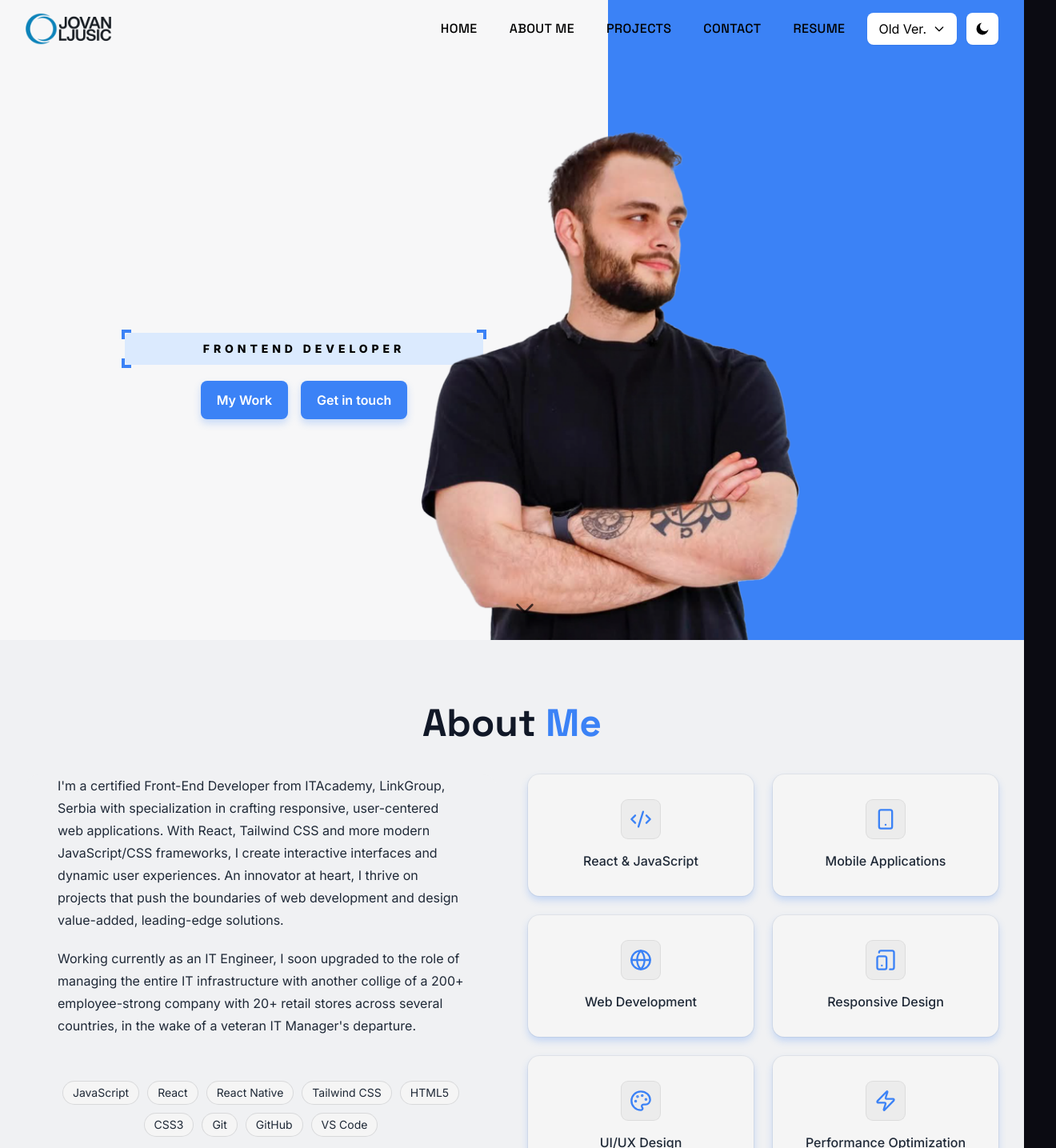
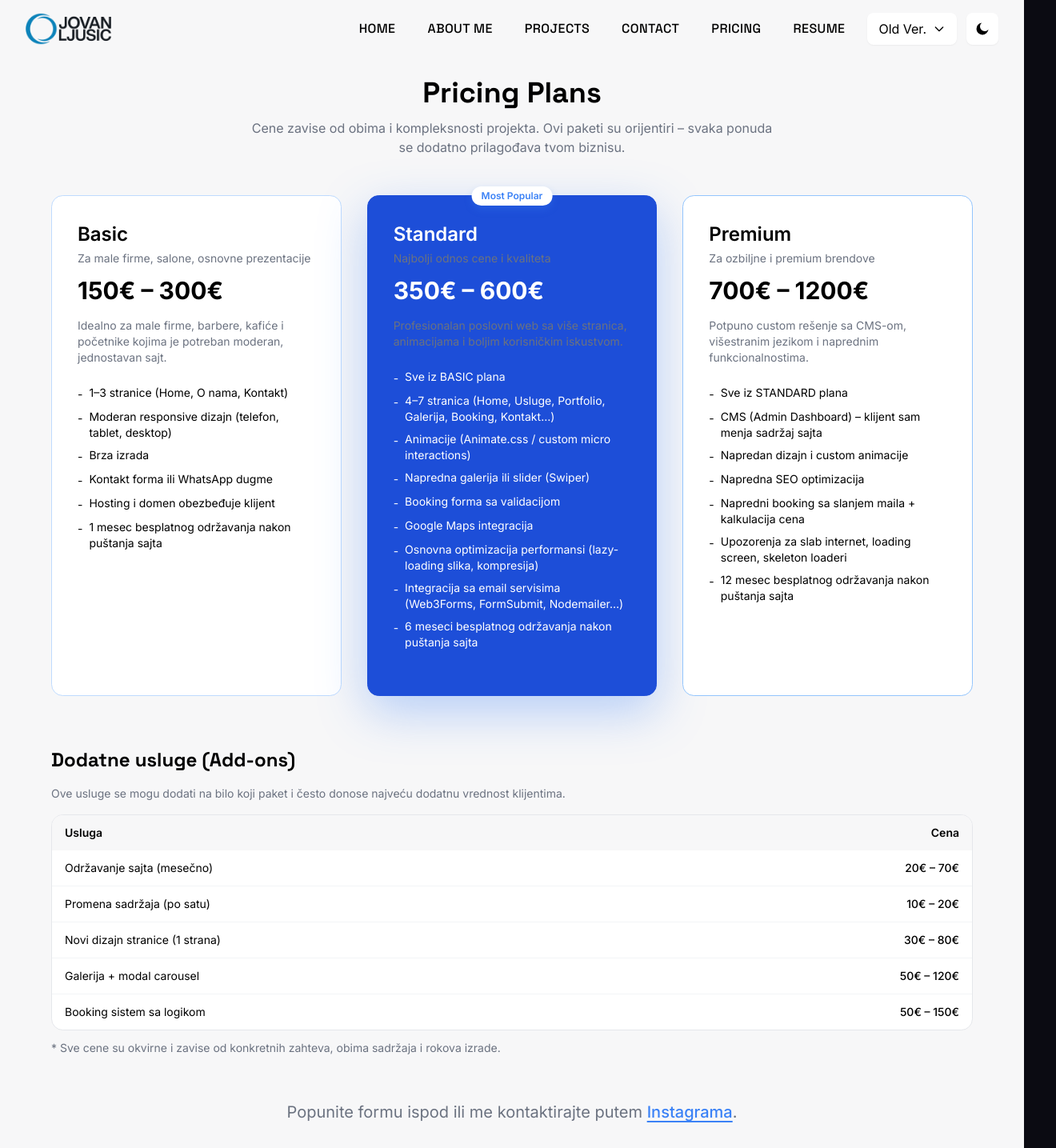
Before and after one commit to therealyhn/v2portfolio, a React (Vite) app: page /pricing in a window 1280 px wide. Shown: the top 1435 px of the page at 80% size, 1320 px wide, since content can reach past the window. Built offline with nearby package versions, Linux system fonts and the light colour scheme.

Commit message:
pricing page

```diff
--- a/package.json
+++ b/package.json
@@ -13,7 +13,8 @@
     "animate.css": "^4.1.1",
     "lucide-react": "^0.542.0",
     "react": "^19.1.1",
-    "react-dom": "^19.1.1"
+    "react-dom": "^19.1.1",
+    "react-router-dom": "^7.10.0"
   },
   "devDependencies": {
     "@eslint/js": "^9.33.0",
--- a/src/App.jsx
+++ b/src/App.jsx
@@ -1,25 +1,55 @@
+// src/App.jsx
+import { Suspense, lazy } from "react";
+import { Routes, Route } from "react-router-dom";
+
 import Navbar from "./sections/Navbar";
 import Home from "./sections/Home";
-import { Suspense } from "react";
-import { lazy } from "react";
 
 const About = lazy(() => import("./sections/About"));
 const Projects = lazy(() => import("./sections/Projects"));
 const Contact = lazy(() => import("./sections/Contact"));
+const Pricing = lazy(() => import("./sections/Pricing"));
 const Footer = lazy(() => import("./sections/Footer"));
 
 export default function App() {
   return (
-    <div className="font-sans">
+    <div>
       <Navbar />
-      <Home />
 
-      {/* Lazy load sekcija */}
-      <Suspense fallback={<div className="text-center py-20 text-gray-400">Loading...</div>}>
-        <About />
-        <Projects />
-        <Contact />
-        <Footer />
+      <Suspense
+        fallback={
+          <div className="text-center py-20 text-gray-400 dark:text-white/60">
+            Loading…
+          </div>
+        }
+      >
+        <Routes>
+          {/* Glavna single-page ruta */}
+          <Route
+            path="/"
+            element={
+              <>
+                <Home />
+                <About />
+                <Projects />
+                <Contact />
+                <Footer />
+              </>
+            }
+          />
+
+          {/* Posebna stranica samo za cenovnik */}
+          <Route
+            path="/pricing"
+            element={
+              <>
+                <Pricing />
+                <Contact />
+                <Footer />
+              </>
+            }
+          />
+        </Routes>
       </Suspense>
     </div>
   );
--- /dev/null
+++ b/src/components/data/priceData.js
@@ -0,0 +1,63 @@
+export const pricingPlans = [
+    {
+      name: "Basic",
+      color: "border-brand-200 bg-white dark:bg-surface-2",
+      priceRange: "150€ – 300€",
+      badge: "Za male firme, salone, osnovne prezentacije",
+      description:
+        "Idealno za male firme, barbere, kafiće i početnike kojima je potreban moderan, jednostavan sajt.",
+      features: [
+        "1–3 stranice (Home, O nama, Kontakt)",
+        "Moderan responsive dizajn (telefon, tablet, desktop)",
+        "Brza izrada",
+        "Kontakt forma ili WhatsApp dugme",
+        "Hosting i domen obezbeđuje klijent",
+        "1 mesec besplatnog održavanja nakon puštanja sajta",
+      ],
+    },
+    {
+      name: "Standard",
+      color: "border-brand-700 bg-brand-700 text-white shadow-glow",
+      priceRange: "350€ – 600€",
+      badge: "Najbolji odnos cene i kvaliteta",
+      popular: true,
+      description:
+        "Profesionalan poslovni web sa više stranica, animacijama i boljim korisničkim iskustvom.",
+      features: [
+        "Sve iz BASIC plana",
+        "4–7 stranica (Home, Usluge, Portfolio, Galerija, Booking, Kontakt…)",
+        "Animacije (Animate.css / custom micro interactions)",
+        "Napredna galerija ili slider (Swiper)",
+        "Booking forma sa validacijom",
+        "Google Maps integracija",
+        "Osnovna optimizacija performansi (lazy-loading slika, kompresija)",
+        "Integracija sa email servisima (Web3Forms, FormSubmit, Nodemailer…)",
+        "6 meseci besplatnog održavanja nakon puštanja sajta",
+      ],
+    },
+    {
+      name: "Premium",
+      color: "border-brand-300 bg-white dark:bg-surface-2",
+      priceRange: "700€ – 1200€",
+      badge: "Za ozbiljne i premium brendove",
+      description:
+        "Potpuno custom rešenje sa CMS-om, višestranim jezikom i naprednim funkcionalnostima.",
+      features: [
+        "Sve iz STANDARD plana",
+        "CMS (Admin Dashboard) – klijent sam menja sadržaj sajta",
+        "Napredan dizajn i custom animacije",
+        "Napredna SEO optimizacija",
+        "Napredni booking sa slanjem maila + kalkulacija cena",
+        "Upozorenja za slab internet, loading screen, skeleton loaderi",
+        "12 mesec besplatnog održavanja nakon puštanja sajta",
+      ],
+    },
+  ];
+
+  export const pricingAddOns = [
+    { label: "Održavanje sajta (mesečno)", price: "20€ – 70€" },
+    { label: "Promena sadržaja (po satu)", price: "10€ – 20€" },
+    { label: "Novi dizajn stranice (1 strana)", price: "30€ – 80€" },
+    { label: "Galerija + modal carousel", price: "50€ – 120€" },
+    { label: "Booking sistem sa logikom", price: "50€ – 150€" },
+  ];
--- a/src/components/hero/HeroButtons.jsx
+++ b/src/components/hero/HeroButtons.jsx
@@ -17,6 +17,14 @@ export default function HeroButtons() {
       >
         Get in touch
       </a>
+      <a
+        href="/pricing"
+        className="inline-flex items-center gap-2 rounded-lg bg-brand text-white px-5 py-3 font-semibold
+                   hover:bg-brand-600 hover:-translate-y-0.5 transition transform shadow-glow-sm
+                   animate__animated animate__fadeInUp animate__delay-2s"
+      >
+        Pricing <span className="text-lg"></span>
+      </a>
     </div>
   );
 }
--- a/src/components/nav/NavLinks.jsx
+++ b/src/components/nav/NavLinks.jsx
@@ -1,9 +1,10 @@
 export default function NavLinks({ onClick }) {
   const links = [
-    { href: "#home", label: "HOME" },
-    { href: "#about", label: "ABOUT ME" },
-    { href: "#projects", label: "PROJECTS" },
-    { href: "#contact", label: "CONTACT" },
+    { href: "/", label: "HOME" },          // uvek vodi na root
+    { href: "/#about", label: "ABOUT ME" },
+    { href: "/#projects", label: "PROJECTS" },
+    { href: "/#contact", label: "CONTACT" },
+    { href: "/pricing", label: "PRICING" }
   ];
 
   return (
@@ -24,7 +25,7 @@ export default function NavLinks({ onClick }) {
         </li>
       ))}
 
-      {/* CV */}
+      {/* Direktan download CV-a iz public/ foldera */}
       <li onClick={onClick}>
         <a
           href="/Jovan_Ljusic_CV_eng.pdf"
@@ -36,9 +37,9 @@ export default function NavLinks({ onClick }) {
             className="pointer-events-none absolute left-0 -bottom-1 h-[3px] w-0
               bg-gradient-to-r from-brand to-brand-600 rounded-full
               transition-all duration-300 group-hover:w-full"
-          />
-        </a>
-      </li>
+            />
+          </a>
+        </li>
     </ul>
   );
 }
--- /dev/null
+++ b/src/sections/Pricing.jsx
@@ -0,0 +1,109 @@
+import { pricingPlans, pricingAddOns } from "../components/data/priceData";
+
+export default function Pricing() {
+    return (
+        <section
+            id="pricing"
+            className="py-24 px-6 lg:px-10 bg-lightsurface dark:bg-surface text-black dark:text-white"
+        >
+            <div className="max-w-6xl mx-auto">
+                {/* Naslov */}
+                <div className="text-center mb-12">
+                    <h2 className="text-3xl sm:text-4xl font-heading font-bold">
+                        Pricing Plans
+                    </h2>
+                    <p className="mt-3 text-sm sm:text-base text-muted-2 dark:text-white/70 max-w-2xl mx-auto">
+                        Cene zavise od obima i kompleksnosti projekta. Ovi paketi su
+                        orijentiri – svaka ponuda se dodatno prilagođava tvom biznisu.
+                    </p>
+                </div>
+
+                {/* Planovi */}
+                <div className="grid md:grid-cols-3 gap-8">
+                    {pricingPlans.map((plan) => (
+                        <div
+                            key={plan.name}
+                            className={`relative p-8 rounded-xl border ${plan.color}
+              hover:-translate-y-2 transition-transform duration-300`}
+                        >
+                            {plan.popular && (
+                                <div className="absolute -top-3 left-1/2 -translate-x-1/2 px-3 py-1 rounded-full text-xs font-semibold bg-white text-brand shadow-glow-sm">
+                                    Most Popular
+                                </div>
+                            )}
+
+                            <h3 className="text-2xl font-semibold mb-1">{plan.name}</h3>
+                            <p className="text-sm text-muted-2 dark:text-white/70 mb-3">
+                                {plan.badge}
+                            </p>
+
+                            <p className="text-3xl font-bold mb-4">{plan.priceRange}</p>
+
+                            <p className="text-sm mb-6 text-muted-2 dark:text-white/80">
+                                {plan.description}
+                            </p>
+
+                            <ul className="text-sm mb-6 space-y-2">
+                                {plan.features.map((f, i) => (
+                                    <li key={i} className="flex items-start gap-2">
+                                        <span className="mt-[2px]">-</span>
+                                        <span>{f}</span>
+                                    </li>
+                                ))}
+                            </ul>
+
+                        </div>
+                    ))}
+                </div>
+
+                {/* Add-ons / dodatne usluge */}
+                <div className="mt-16">
+                    <h3 className="text-2xl font-heading  font-semibold mb-4 text-center md:text-left">
+                        Dodatne usluge (Add-ons)
+                    </h3>
+                    <p className="text-sm text-muted-2 dark:text-white/70 mb-4 text-center md:text-left">
+                        Ove usluge se mogu dodati na bilo koji paket i često donose
+                        najveću dodatnu vrednost klijentima.
+                    </p>
+
+                    <div className="mt-4 rounded-xl border border-gray-200 dark:border-surface-3 bg-white dark:bg-surface-2 overflow-hidden">
+                        <div className="grid grid-cols-[2fr_1fr] text-xs sm:text-sm font-semibold bg-lightsurface dark:bg-surface-3 px-4 py-3">
+                            <span>Usluga</span>
+                            <span className="text-right">Cena</span>
+                        </div>
+                        <div className="divide-y divide-gray-100 dark:divide-surface-3">
+                            {pricingAddOns.map((item) => (
+                                <div
+                                    key={item.label}
+                                    className="grid grid-cols-[2fr_1fr] px-4 py-3 text-xs sm:text-sm"
+                                >
+                                    <span>{item.label}</span>
+                                    <span className="text-right font-medium">{item.price}</span>
+                                </div>
+                            ))}
+                        </div>
+                    </div>
+
+                    <p className="mt-3 text-xs sm:text-sm text-muted-2 dark:text-white/60 text-center md:text-left">
+                        * Sve cene su okvirne i zavise od konkretnih zahteva, obima
+                        sadržaja i rokova izrade.
+                    </p>
+                </div>
+                <div className="mt-14 flex justify-center">
+                    <p className="text-sm sm:text-xl text-center text-muted-2 dark:text-white/80 max-w-xl">
+                        Popunite formu ispod ili me kontaktirajte putem{" "}
+                        <a
+                            href="https://www.instagram.com/jovanljusic_asdf/"
+                            target="_blank"
+                            rel="noreferrer"
+                            className="font-medium text-brand hover:text-brand/80 underline underline-offset-4"
+                        >
+                            Instagrama
+                        </a>
+                        .
+                    </p>
+                </div>
+            </div>
+        </section>
+    );
+}
```
Also changed, not shown: src/main.jsx (+11 -10 lines), 2 other files (tests, documents, lock files or other folders).
